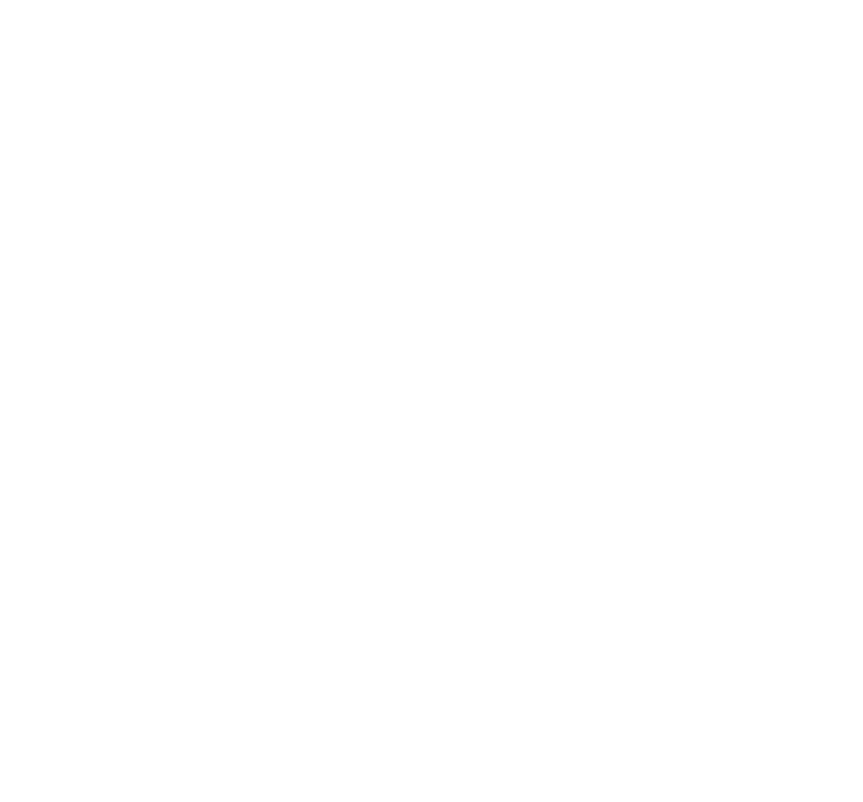
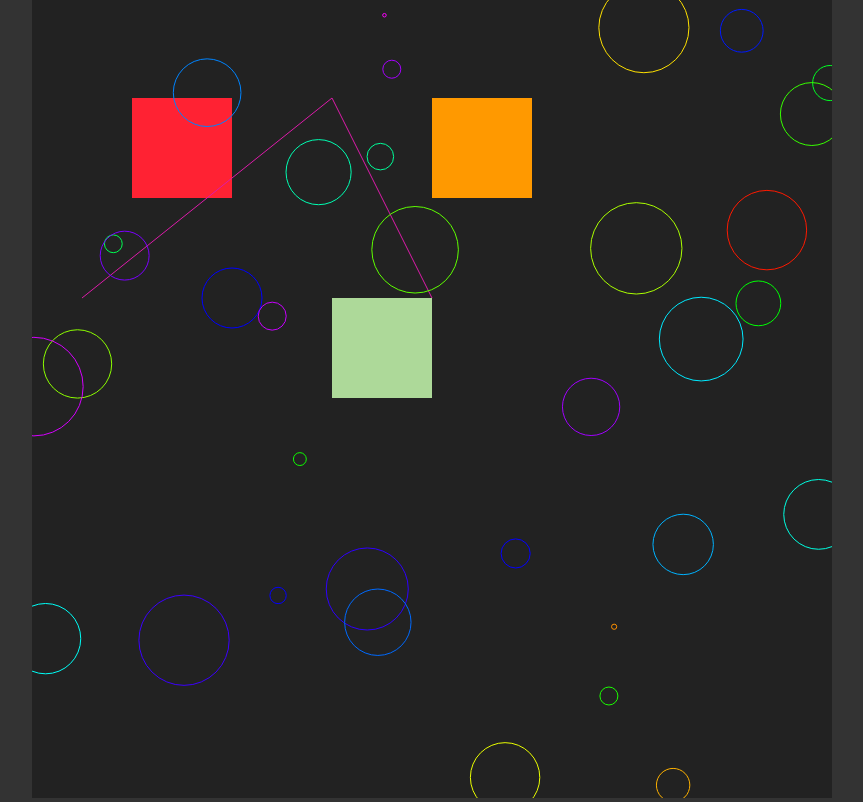
Before and after one commit to Firecry/js-tutorial, a plain HTML site: page Canvas/Tutorial/index.html in a window 1280 px wide. Shown: the whole page, without its empty margins (208-1071 px from the left). Drawn offline with Linux system fonts and the light colour scheme.

Commit message:
drawing canvas shapes

```diff
--- a/Canvas/Tutorial/index.html
+++ b/Canvas/Tutorial/index.html
@@ -5,8 +5,19 @@
     <meta http-equiv="X-UA-Compatible" content="IE=edge">
     <meta name="viewport" content="width=device-width, initial-scale=1.0">
     <title>Document</title>
+    <style>
+        body{
+            margin: 0;
+            padding: 0;
+            height: 100vh;
+            display: flex;
+            align-items: center;
+            justify-content: center;
+        }
+    </style>
 </head>
-<body>
-
+<body bgcolor="#333">
+<div><canvas></canvas></div>
+<script src="script.js"></script>
 </body>
 </html>
--- a/Canvas/Tutorial/script.js
+++ b/Canvas/Tutorial/script.js
@@ -0,0 +1,50 @@
+var canvas = document.querySelector('canvas');
+
+canvas.width = 800;
+canvas.height = 800;
+
+var c = canvas.getContext('2d');
+
+// Background Color
+c.fillStyle = "#222"
+c.fillRect(0, 0, canvas.width, canvas.height);
+
+
+// Cube
+c.fillStyle = "#f23";
+c.fillRect(100, 100, 100, 100);
+c.fillStyle = "#f90"
+c.fillRect(400, 100, 100, 100);
+c.fillStyle = "#add999"
+c.fillRect(300, 300, 100, 100);
+console.log(canvas);
+
+// Line
+c.beginPath();
+c.moveTo(50, 300);
+c.lineTo(300, 100);
+c.lineTo(400, 300);
+c.strokeStyle = "#dd1baa";
+c.stroke();
+
+// Arc / Circle
+c.beginPath();
+c.arc(200, 300, 30, 0, Math.PI * 2, false);
+c.strokeStyle = "blue"
+c.stroke();
+
+// Circles in loop
+setInterval(()=>{
+for(let i = 0; i < 1; i++){
+
+    var x = Math.random() * canvas.width;
+    var y = Math.random() * canvas.height;
+    var color = `hsl(${Math.floor(Math.random() * 300)}, 100%, 50%`;
+    console.log(color);
+
+    c.beginPath();
+    c.arc(x, y, Math.random() * 50, 0, Math.PI * 2, false);
+    c.strokeStyle = color;
+    c.stroke();
+}
+}, 150)
```
